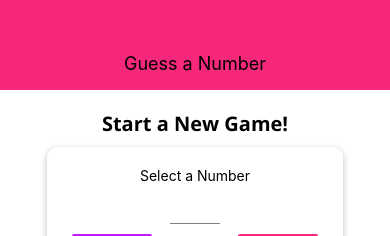
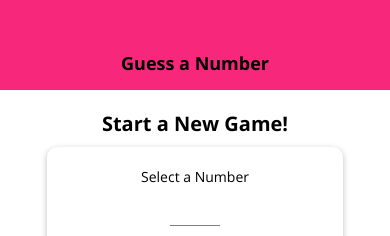
Before and after one commit to jose-Abel/guessTheNumber, a React Native app: screen / in a window 390 px wide. Shown: the top 236 px of the page. Built offline with nearby package versions, Linux system fonts and the light colour scheme.

Commit message:
Use external fonts. Create the TitleText and BodyText components to use the fonts

```diff
--- /dev/null
+++ b/components/BodyText.js
@@ -0,0 +1,12 @@
+import React from 'react';
+import { Text, StyleSheet } from 'react-native';
+
+const BodyText = props => <Text style={styles.body}>{props.children}</Text>
+
+const styles = StyleSheet.create({
+  body: {
+    fontFamily: 'open-sans'
+  }
+})
+
+export default BodyText;
--- a/components/Header.js
+++ b/components/Header.js
@@ -1,14 +1,15 @@
 import React from 'react';
 import { View, Text, StyleSheet } from 'react-native';
 import Colors from '../constants/colors';
+import TitleText from './TitleText';
 
 const Header = props => {
 
     return (
         <View style={styles.header}>
-            <Text style={styles.headerTitle}>
+            <TitleText>
                 {props.title}
-            </Text>
+            </TitleText>
         </View>
     )
 }
@@ -22,10 +23,6 @@
         alignItems: "center",
         justifyContent: "center"
     },
-    headerTitle: {
-        color: "black",
-        fontSize: 18
-    }
 });
 
 export default Header;
--- /dev/null
+++ b/components/TitleText.js
@@ -0,0 +1,13 @@
+import React from 'react';
+import { Text, StyleSheet } from 'react-native';
+
+const TitleText = props => <Text style={{ ...styles.title, ...props.style}}>{props.children}</Text>
+
+const styles = StyleSheet.create({
+  title: {
+    fontFamily: 'open-sans-bold',
+    fontSize: 18
+  }
+});
+
+export default TitleText;
--- a/package.json
+++ b/package.json
@@ -10,7 +10,6 @@
   "dependencies": {
     "expo": "^40.0.0",
     "expo-app-loading": "^1.2.1",
-    "expo-font": "^10.0.3",
     "expo-status-bar": "~1.0.3",
     "react": "16.13.1",
     "react-dom": "16.13.1",
--- a/screens/StartGameScreen.js
+++ b/screens/StartGameScreen.js
@@ -1,10 +1,11 @@
 import React, { useState } from 'react';
 import { View, Text, StyleSheet, Button, TouchableWithoutFeedback, Keyboard, Alert } from 'react-native';
-
 import Card from '../components/Card';
+import BodyText from '../components/BodyText';
 import Colors from '../constants/colors';
 import Input from '../components/Input';
 import NumberContainer from '../components/NumberContainer';
+import TitleText from '../components/TitleText';
 
 const StartGameScreen = props => {
     const [enteredValue, setEnteredValue] = useState('');
@@ -53,10 +54,10 @@
         <TouchableWithoutFeedback onPress={() => { Keyboard.dismiss();
         }}>
             <View style={styles.screen}>
-                <Text style={styles.title}>Start a New Game!</Text>
+                <TitleText style={styles.title}>Start a New Game!</TitleText>
 
                 <Card style={styles.inputContainer}>
-                    <Text>Select a Number</Text>
+                    <BodyText>Select a Number</BodyText>
                     <Input
                         blurOnSubmit autoCapitalize="none"
                         autoCorrect={false}
@@ -94,7 +95,6 @@
   title: {
     fontSize: 20,
     marginVertical: 10,
-    fontFamily: 'open-sans-bold'
   },
   inputContainer: {
     width: 300,
@@ -117,7 +117,7 @@
   summaryContainer: {
       marginTop: 20,
       alignItems: 'center'
-  }
+  },
 });
 
 export default StartGameScreen;
```
Also changed, not shown: 2 other files (tests, documents, lock files or other folders).
